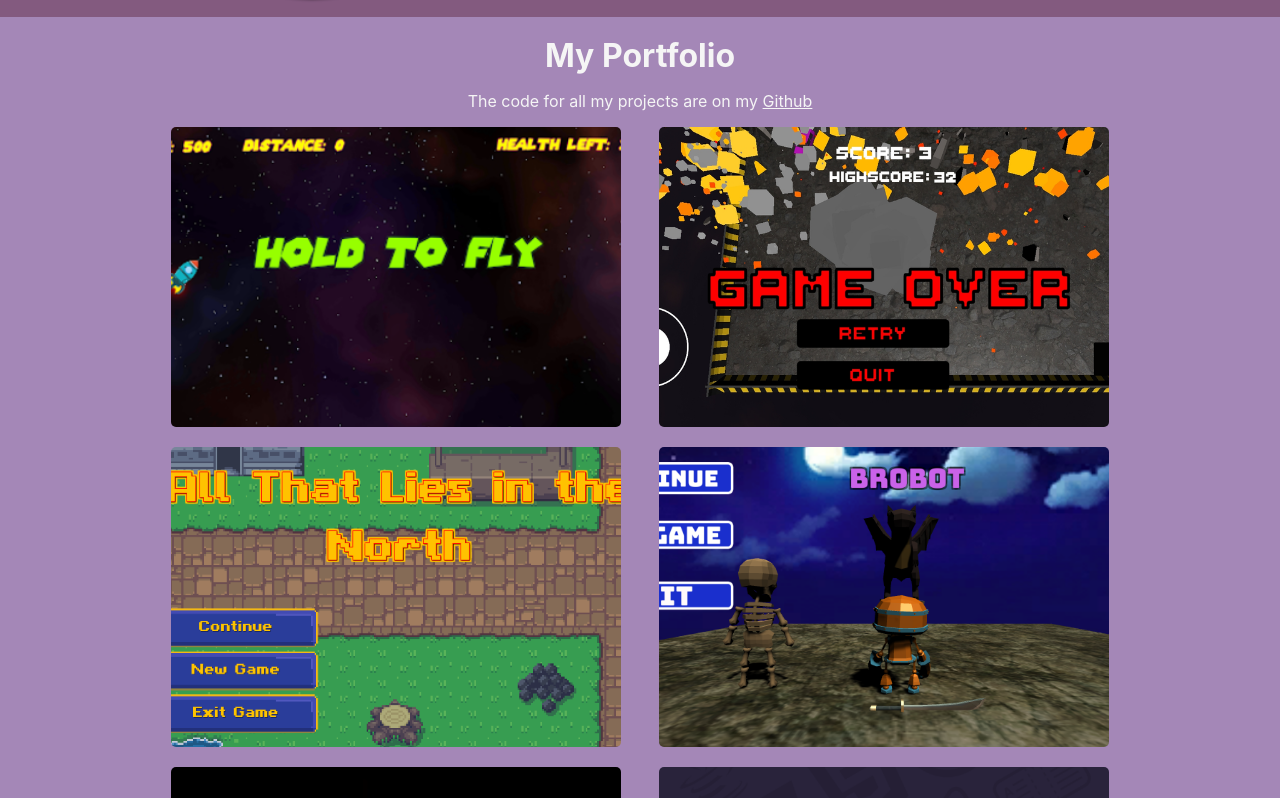
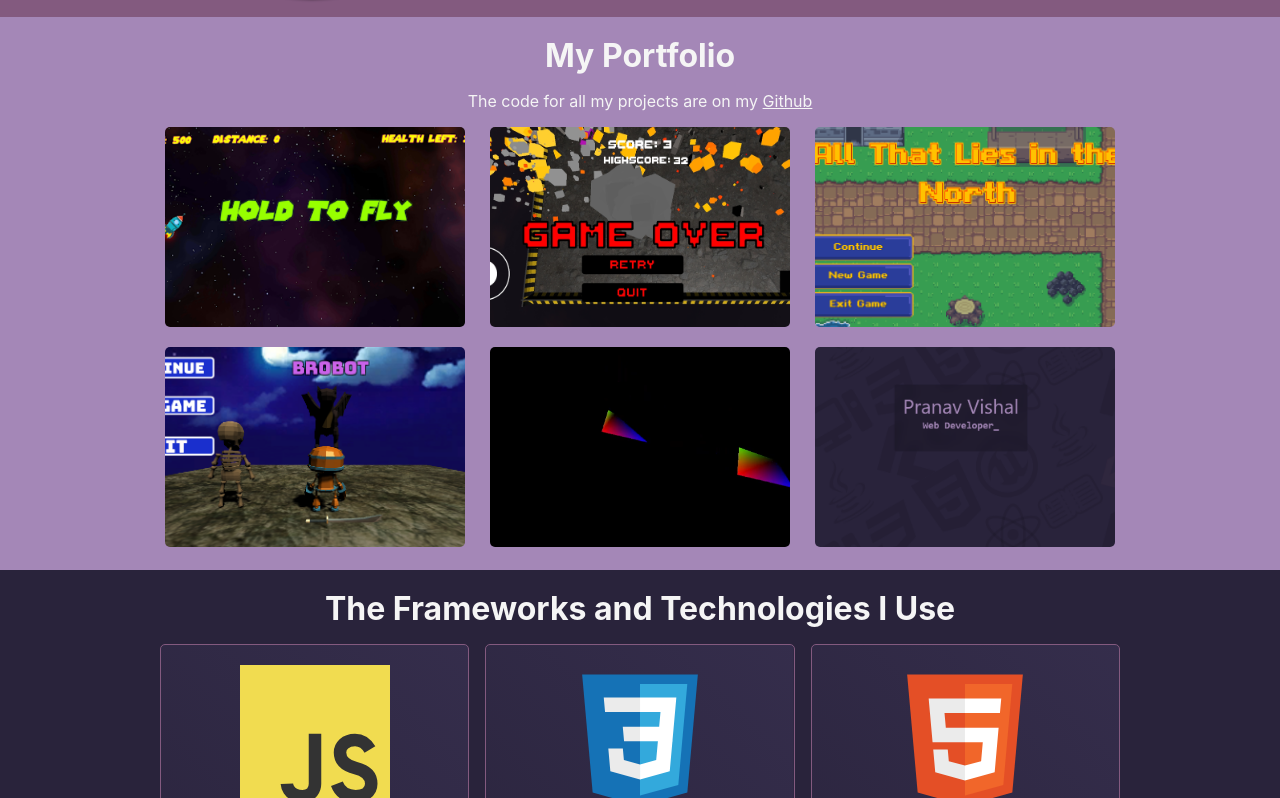
Before and after one commit to pranavishal/Portfolio-Website, a React (Create React App) app: page / in a window 1280 px wide. Shown: the part 1202-2000 px from the top of the page. Built offline with nearby package versions, Linux system fonts and the light colour scheme.

Commit message:
Smaller image size

```diff
--- a/src/PageComponents/Portfolio/Portfolio.css
+++ b/src/PageComponents/Portfolio/Portfolio.css
@@ -9,8 +9,8 @@
 
 /* */
 .portfolio-projects-frame img {
-  width: 450px;
-  height: 300px;
+  width: 300px;
+  height: 200px;
   object-fit: cover;
   border-radius: var(--border-radius);
   cursor: pointer;
@@ -23,7 +23,7 @@
 .portfolio-grid {
   width: 100%;
   display: grid;
-  grid-template-columns: repeat(auto-fit, minmax(450px, 1fr));
+  grid-template-columns: repeat(auto-fit, minmax(300px, 1fr));
   gap: var(--gap);
   justify-items: center;
 }
```
